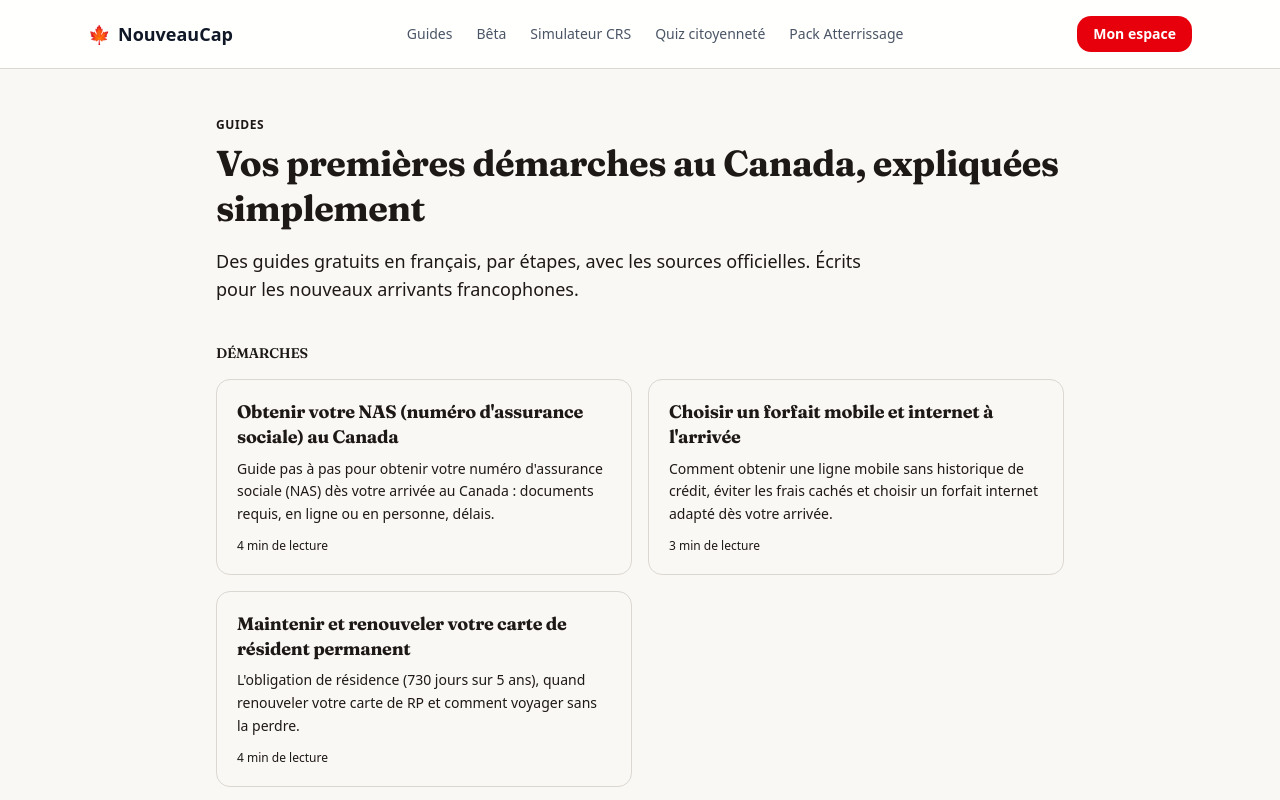
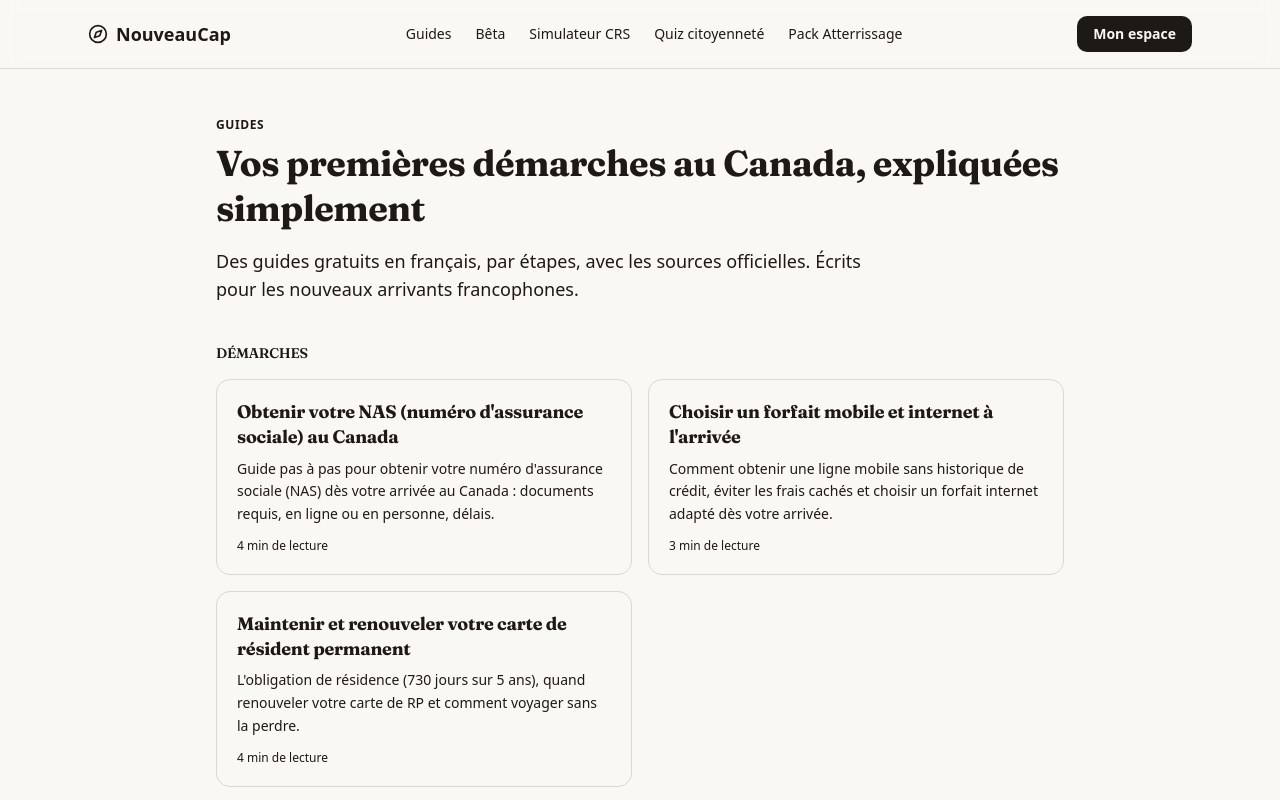
Before and after one commit to doualajames/NouveauCap, a Next.js app: page /guides in a window 1280 px wide. Shown: the top 800 px of the page. Built offline with nearby package versions, Linux system fonts and the light colour scheme; no server answers.

Commit message:
feat(design): harmoniser SiteHeader/Footer en éditorial encre/crème
Header bg crème + filet encre + logo boussole encre + 'Mon espace' en bouton encre (bg arbitraire, bug Tailwind v4). Footer muted + tokens. Fini le blanc/rouge/emoji 🍁.

```diff
--- a/src/components/public/site-chrome.tsx
+++ b/src/components/public/site-chrome.tsx
@@ -1,24 +1,25 @@
 import Link from 'next/link'
+import { Compass } from 'lucide-react'
 import { PageView } from './page-view'
 
 export function SiteHeader() {
   return (
-    <header className="sticky top-0 z-40 border-b border-gray-100 bg-white/90 backdrop-blur">
+    <header className="sticky top-0 z-40 border-b border-foreground/80 bg-background/90 backdrop-blur">
       <PageView />
       <div className="mx-auto flex max-w-6xl items-center justify-between px-6 py-4">
-        <Link href="/" className="flex items-center gap-2 text-lg font-bold text-gray-900">
-          <span aria-hidden>🍁</span> NouveauCap
+        <Link href="/" className="flex items-center gap-2 text-lg font-bold text-foreground">
+          <Compass className="h-5 w-5" aria-hidden /> NouveauCap
         </Link>
-        <nav className="hidden items-center gap-6 text-sm font-medium text-gray-600 md:flex">
-          <Link href="/guides" className="hover:text-gray-900">Guides</Link>
-          <Link href="/temoignages" className="hover:text-gray-900">Bêta</Link>
-          <Link href="/simulateur-crs" className="hover:text-gray-900">Simulateur CRS</Link>
-          <Link href="/quiz-citoyennete" className="hover:text-gray-900">Quiz citoyenneté</Link>
-          <Link href="/pack-atterrissage" className="hover:text-gray-900">Pack Atterrissage</Link>
+        <nav className="hidden items-center gap-6 text-sm font-medium text-muted-foreground md:flex">
+          <Link href="/guides" className="hover:text-foreground">Guides</Link>
+          <Link href="/temoignages" className="hover:text-foreground">Bêta</Link>
+          <Link href="/simulateur-crs" className="hover:text-foreground">Simulateur CRS</Link>
+          <Link href="/quiz-citoyennete" className="hover:text-foreground">Quiz citoyenneté</Link>
+          <Link href="/pack-atterrissage" className="hover:text-foreground">Pack Atterrissage</Link>
         </nav>
         <Link
           href="/app"
-          className="rounded-xl bg-red-600 px-4 py-2 text-sm font-semibold text-white transition-colors hover:bg-red-700"
+          className="rounded-lg bg-[hsl(var(--foreground))] px-4 py-2 text-sm font-semibold text-[hsl(var(--background))] transition-opacity hover:opacity-90"
         >
           Mon espace
         </Link>
@@ -29,24 +30,27 @@ export function SiteHeader() {
 
 export function SiteFooter() {
   return (
-    <footer className="border-t border-gray-100 bg-gray-50">
-      <div className="mx-auto max-w-6xl px-6 py-10 text-sm text-gray-500">
+    <footer className="border-t border-border bg-muted/40">
+      <div className="mx-auto max-w-6xl px-6 py-10 text-sm text-muted-foreground">
         <div className="flex flex-col items-start justify-between gap-6 md:flex-row">
           <div>
-            <p className="font-semibold text-gray-900">🍁 NouveauCap</p>
+            <p className="flex items-center gap-2 font-semibold text-foreground">
+              <Compass className="h-4 w-4" aria-hidden /> NouveauCap
+            </p>
             <p className="mt-1 max-w-md">
               Le GPS de votre immigration au Canada. Parcours personnalisé, échéances,
               outils gratuits — en français.
             </p>
           </div>
           <nav className="flex flex-col gap-2">
-            <Link href="/simulateur-crs" className="hover:text-gray-900">Simulateur de score CRS</Link>
-            <Link href="/quiz-citoyennete" className="hover:text-gray-900">Quiz de citoyenneté</Link>
-            <Link href="/pack-atterrissage" className="hover:text-gray-900">Pack Atterrissage</Link>
-            <Link href="/app" className="hover:text-gray-900">Connexion</Link>
+            <Link href="/guides" className="hover:text-foreground">Guides pratiques</Link>
+            <Link href="/simulateur-crs" className="hover:text-foreground">Simulateur de score CRS</Link>
+            <Link href="/quiz-citoyennete" className="hover:text-foreground">Quiz de citoyenneté</Link>
+            <Link href="/temoignages" className="hover:text-foreground">Programme bêta</Link>
+            <Link href="/app" className="hover:text-foreground">Connexion</Link>
           </nav>
         </div>
-        <p className="mt-8 border-t border-gray-200 pt-6 text-xs leading-relaxed">
+        <p className="mt-8 border-t border-border pt-6 text-xs leading-relaxed">
           NouveauCap fournit de l&apos;information et des outils d&apos;organisation, pas des conseils
           en immigration au sens de la loi canadienne. Pour un avis sur votre dossier, consultez un
           consultant réglementé (CRIC) ou un avocat. Vérifiez toujours les informations auprès
```
